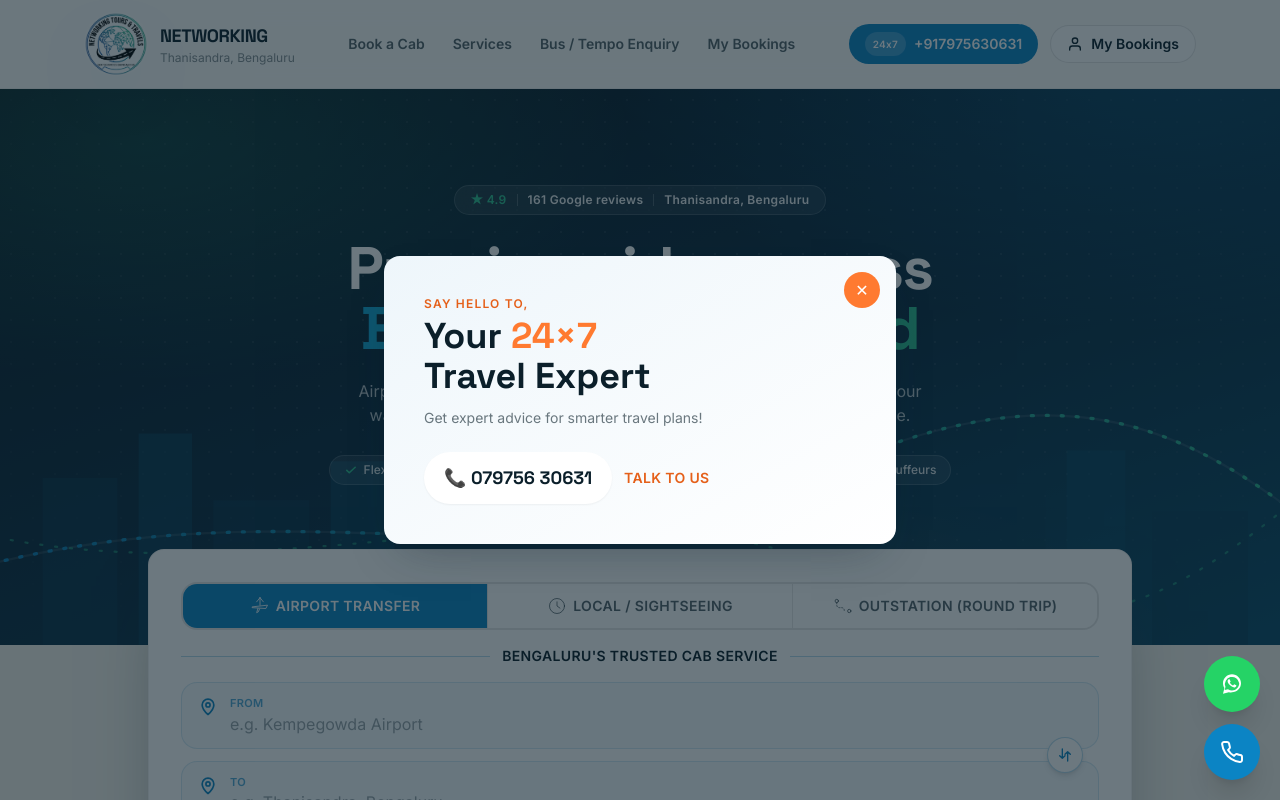
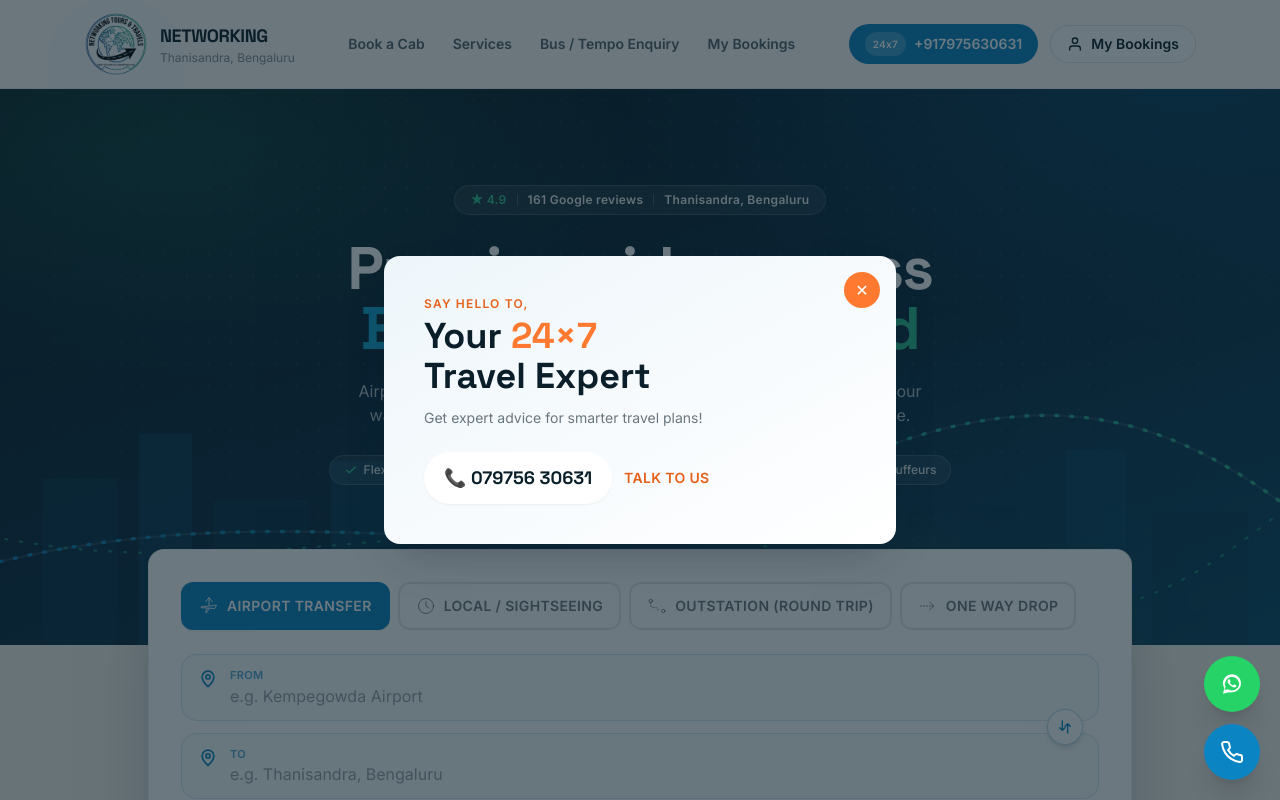
Before and after one commit to saahaswebsitesworks-art/networkingtandt, a Next.js app: page / in a window 1280 px wide. Shown: the top 800 px of the page. Built offline with nearby package versions, Linux system fonts and the light colour scheme.

Commit message:
Fix date/time input overflow on iOS Safari

```diff
--- a/components/SearchForm.js
+++ b/components/SearchForm.js
@@ -3,28 +3,21 @@
 import { Suspense, useEffect, useState } from 'react';
 import { useRouter, useSearchParams } from 'next/navigation';
 import { TRIP_TYPES } from '@/lib/pricing';
-import { PlaneIcon, ClockIcon, RouteIcon, ShieldIcon, RupeeIcon } from './Icons';
+import { PlaneIcon, ClockIcon, RouteIcon, ArrowRouteIcon, ShieldIcon, RupeeIcon } from './Icons';
 import PlaceInput from './PlaceInput';
 import { geocodeAddress, calcRouteKm } from '@/lib/geo';
 
 const todayStr = () => new Date().toISOString().slice(0, 10);
 
-// Short banner shown between the trip-type tabs and the form fields —
-// purely decorative branding text, easy to change here in one place.
-const TAGLINE = "BENGALURU'S TRUSTED CAB SERVICE";
-
 // The "group / enquiry" trip type lives in the nav bar (Group Booking page)
-// instead of as a tab here, since it doesn't take a normal search. "oneway"
-// is also excluded from the main tab row — it's folded into the Outstation
-// tab as a One Way / Round Trip sub-toggle instead of being its own tab
-// (see the toggle below). Its tripType value ('oneway') is unchanged, so
-// pricing/booking on the results page keeps working exactly as before.
-const MAIN_TABS = TRIP_TYPES.filter((t) => t.id !== 'group' && t.id !== 'oneway');
+// instead of as a tab here, since it doesn't take a normal search.
+const HOME_TRIP_TYPES = TRIP_TYPES.filter((t) => t.id !== 'group');
 
 const TAB_ICONS = {
   airport: PlaneIcon,
   local: ClockIcon,
   outstation: RouteIcon,
+  oneway: ArrowRouteIcon,
 };
 
 let stopIdCounter = 0;
@@ -71,7 +64,9 @@
   );
 }
 
-// Rounded, pale-tinted card used for the From / To / Trip-start fields.
+// Rounded, pale-tinted card used for the From / To / Trip-start fields —
+// visually groups an icon + label + value the way the reference screenshot
+// does, instead of a bare labeled input.
 function CardField({ icon: Icon, label, children }) {
   return (
     <div className="rounded-2xl border border-route-teal/15 bg-route-teal/[0.04] px-4 py-3 transition focus-within:border-route-teal/50">
@@ -104,14 +99,15 @@
   const [returnDate, setReturnDate] = useState(todayStr());
 
   const [km, setKm] = useState(0);
-  // 'idle' | 'calculating' | 'auto' | 'error' — distance is always computed
-  // from a real route, and calculated silently in the background; it's
-  // only surfaced near the submit button if something needs attention.
+  // 'idle' | 'calculating' | 'auto' | 'error' — there's no manual entry
+  // anymore: distance always comes from a real route calculation. It's
+  // computed silently in the background (not shown as its own field) and
+  // only surfaces to the user via the status line near the submit button
+  // if something needs their attention.
   const [kmStatus, setKmStatus] = useState('idle');
   const [error, setError] = useState('');
 
-  const isOutstationGroup = tripType === 'outstation' || tripType === 'oneway';
-  const usesRoute = tripType === 'airport' || isOutstationGroup;
+  const usesRoute = tripType === 'airport' || tripType === 'outstation' || tripType === 'oneway';
 
   // Silently resolve any pre-filled pickup/drop text (from Popular Routes
   // links) into map coordinates, without forcing the user to re-pick from
@@ -140,7 +136,7 @@
     (async () => {
       try {
         const stopPlaces = stops.filter((s) => s.place).map((s) => s.place);
-        // Outstation round trip: pickup -> stops -> destination -> back to pickup.
+        // Outstation is a round trip: pickup -> stops -> destination -> back to pickup.
         const destination = tripType === 'outstation' ? pickupPlace : dropPlace;
         const waypoints = tripType === 'outstation' ? [...stopPlaces, dropPlace] : [];
         const result = await calcRouteKm(pickupPlace, destination, waypoints);
@@ -175,17 +171,6 @@
     setDrop(prevPickup);
     setDropPlace(prevPickupPlace);
     setKmStatus('idle');
-  }
-
-  // Clicking a main tab: Airport/Local switch directly. The Outstation tab
-  // represents a group of two tripType values (oneway / outstation) — if
-  // neither is already active, default to One Way (matches the reference
-  // design, which highlights "One Way" by default).
-  function selectMainTab(id) {
-    const nextType = id === 'outstation' ? (isOutstationGroup ? tripType : 'oneway') : id;
-    setTripType(nextType);
-    setError('');
-    if (nextType !== 'outstation') setStops([]);
   }
 
   function handleSubmit(e) {
@@ -242,19 +227,25 @@
 
   return (
     <form onSubmit={handleSubmit} className="rounded-2xl border border-black/5 bg-white p-6 shadow-lift sm:p-8">
-      {/* Trip type tabs — one connected segmented control */}
-      <div className="flex overflow-hidden rounded-2xl border-2 border-black/10">
-        {MAIN_TABS.map((t, i) => {
+      {/* Trip type tabs, segmented-control style */}
+      <div className="grid grid-cols-2 gap-2 sm:flex sm:flex-wrap sm:gap-2">
+        {HOME_TRIP_TYPES.map((t) => {
           const Icon = TAB_ICONS[t.id];
-          const active = t.id === 'outstation' ? isOutstationGroup : tripType === t.id;
+          const active = tripType === t.id;
           return (
             <button
               type="button"
               key={t.id}
-              onClick={() => selectMainTab(t.id)}
-              className={`flex flex-1 items-center justify-center gap-1.5 px-2 py-3 text-[11px] font-bold uppercase tracking-wide transition sm:text-sm ${
-                i !== 0 ? 'border-l border-black/10' : ''
-              } ${active ? 'bg-route-teal text-white' : 'bg-white text-asphalt/70 hover:bg-route-teal/5'}`}
+              onClick={() => {
+                setTripType(t.id);
+                setError('');
+                if (t.id !== 'outstation') setStops([]);
+              }}
+              className={`focus-ring flex items-center justify-center gap-2 rounded-xl border-2 px-4 py-3 text-xs font-bold uppercase tracking-wide transition sm:text-sm ${
+                active
+                  ? 'border-route-teal bg-route-teal text-white shadow-sm'
+                  : 'border-black/10 text-asphalt/60 hover:border-route-teal/40 hover:text-asphalt'
+              }`}
             >
               {Icon && <Icon className="h-4 w-4 shrink-0 sm:h-5 sm:w-5" />}
               {t.label}
@@ -263,48 +254,8 @@
         })}
       </div>
 
-      {/* Decorative tagline banner */}
-      <div className="mt-4 flex items-center gap-3">
-        <span className="h-px flex-1 bg-route-teal/30" />
-        <span className="shrink-0 text-center text-xs font-extrabold uppercase tracking-wide text-asphalt sm:text-sm">{TAGLINE}</span>
-        <span className="h-px flex-1 bg-route-teal/30" />
-      </div>
-
-      {/* One Way / Round Trip sub-toggle — only for the Outstation group */}
-      {isOutstationGroup && (
-        <div className="mt-4 flex overflow-hidden rounded-2xl border-2 border-black/10">
-          <button
-            type="button"
-            onClick={() => {
-              setTripType('oneway');
-              setError('');
-              setStops([]);
-            }}
-            className={`flex-1 border-r border-black/10 px-3 py-2.5 text-center transition ${
-              tripType === 'oneway' ? 'bg-route-teal text-white' : 'bg-white text-asphalt hover:bg-route-teal/5'
-            }`}
-          >
-            <span className="block text-sm font-extrabold uppercase tracking-wide">One Way</span>
-            <span className={`block text-[11px] ${tripType === 'oneway' ? 'text-white/80' : 'text-asphalt/50'}`}>Drop-off Only</span>
-          </button>
-          <button
-            type="button"
-            onClick={() => {
-              setTripType('outstation');
-              setError('');
-            }}
-            className={`flex-1 px-3 py-2.5 text-center transition ${
-              tripType === 'outstation' ? 'bg-route-teal text-white' : 'bg-white text-asphalt hover:bg-route-teal/5'
-            }`}
-          >
-            <span className="block text-sm font-extrabold uppercase tracking-wide">Round Trip</span>
-            <span className={`block text-[11px] ${tripType === 'outstation' ? 'text-white/80' : 'text-asphalt/50'}`}>Return With Same Cab</span>
-          </button>
-        </div>
-      )}
-
       {/* Route: From / To, stacked, with a swap button floating at the seam */}
-      <div className="relative mt-4 flex flex-col gap-3">
+      <div className="relative mt-6 flex flex-col gap-3">
         <CardField icon={PinIcon} label="From">
           {usesRoute ? (
             <PlaceInput
@@ -424,7 +375,8 @@
         )}
       </div>
 
-      {/* Quiet status line — only appears while calculating or on error */}
+      {/* Quiet status line — only appears while calculating or on error;
+          once resolved, distance/fare shows on the results page, not here. */}
       {usesRoute && (kmStatus === 'calculating' || kmStatus === 'error') && (
         <p className={`mt-3 text-center text-xs font-medium ${kmStatus === 'error' ? 'text-amber-dark' : 'text-asphalt/50'}`}>
           {kmStatus === 'calculating' ? 'Calculating distance…' : "Couldn't calculate distance — try re-selecting pickup and drop."}
```
